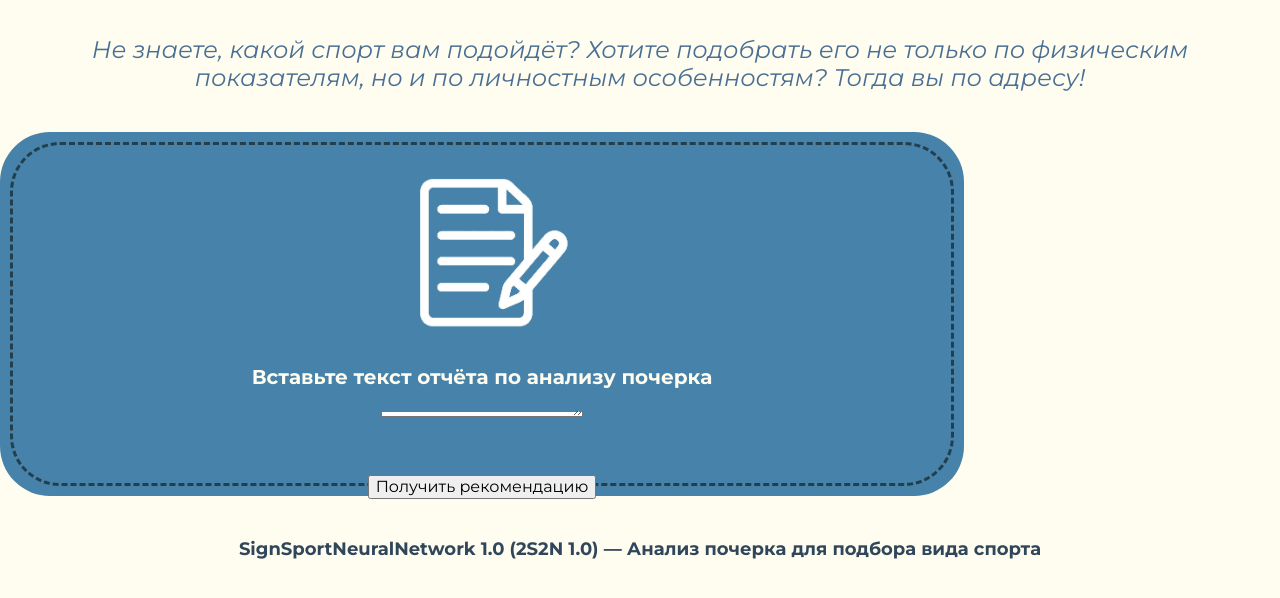
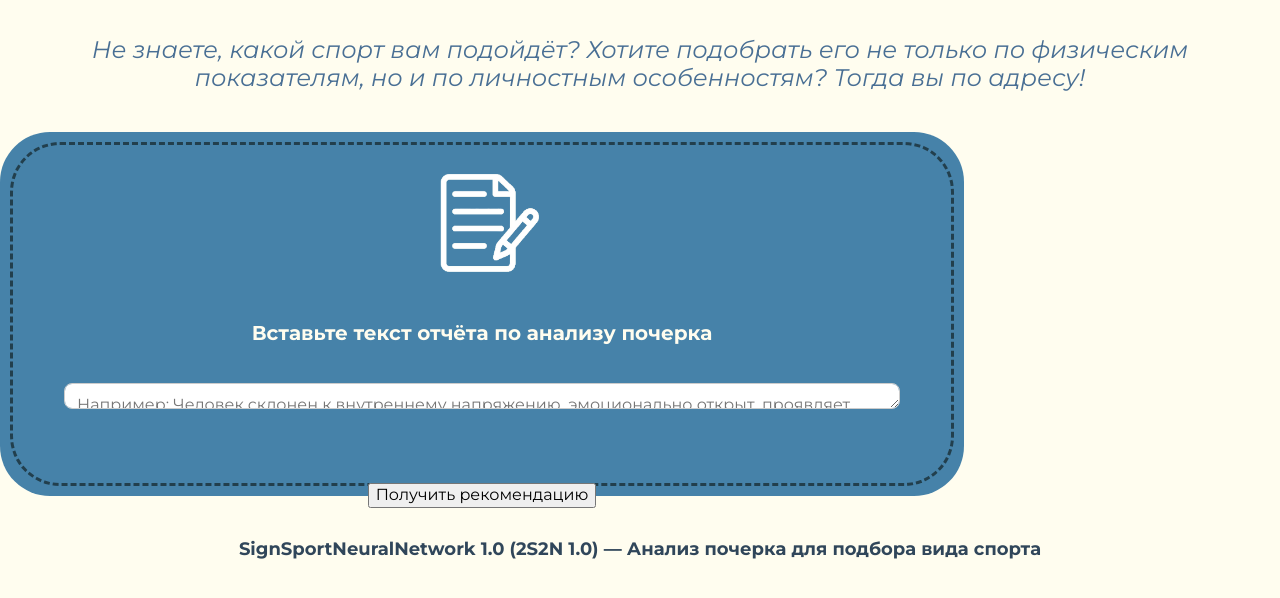
Before and after one commit to Books-Master18/SignSport-1.0, a Flask app: page /analyze-page in a window 1280 px wide. Shown: the part 178-776 px from the top of the page. Run offline with Flask 3, Linux system fonts and the light colour scheme.

Commit message:
js+css 2S2N

```diff
--- a/js/analyze.js
+++ b/js/analyze.js
@@ -0,0 +1,43 @@
+async function runAnalysis() {
+            const text = document.getElementById("reportInput").value.trim();
+            if (!text) {
+                alert("Пожалуйста, введите текст отчёта");
+                return;
+            }
+
+            const btn = event.target;
+            btn.disabled = true;
+            btn.textContent = "Анализ...";
+
+            try {
+                const response = await fetch("/api/analyze", {
+                    method: "POST",
+                    headers: {
+                        "Content-Type": "application/json"
+                    },
+                    body: JSON.stringify({ text: text })
+                });
+
+                const data = await response.json();
+
+                const resultDiv = document.getElementById("result");
+                if (data.success) {
+                    resultDiv.innerHTML = `
+                        <h3>✅ Рекомендация готова!</h3>
+                        <p><strong>Обнаруженная эмоция:</strong> ${data.emotion} (уверенность: ${(data.confidence * 100).toFixed(1)}%)</p>
+                        <p><strong>Рекомендуемый вид спорта:</strong> <strong>${data.sport}</strong></p>
+                        <p><em>${data.reason}</em></p>
+                    `;
+                } else {
+                    resultDiv.innerHTML = `<p style="color: #c0392b;">❌ Ошибка: ${data.error}</p>`;
+                }
+                resultDiv.style.display = "block";
+            } catch (error) {
+                document.getElementById("result").innerHTML =
+                    `<p style="color: #c0392b;">❌ Не удаётся подключиться к нейросети. Убедитесь, что сервер запущен.</p>`;
+                document.getElementById("result").style.display = "block";
+            } finally {
+                btn.disabled = false;
+                btn.textContent = "Получить рекомендацию";
+            }
+        }
--- a/static/css/style.css
+++ b/static/css/style.css
@@ -390,4 +390,53 @@
   transform: translateY(-1px);
 }
 
+
+/* Страница анализа — блок загрузки */
+.upload-box {
+    padding: 2rem;
+    text-align: center;
+}
+
+.upload-icon {
+    max-width: 120px;
+    margin-bottom: 1rem;
+}
+
+#reportInput {
+    width: 90%;
+    height: 150px;
+    padding: 12px;
+    margin: 1rem 0;
+    border: 1px solid #ccc;
+    border-radius: 8px;
+    font-family: inherit;
+    font-size: 16px;
+    resize: vertical; /* позволяет тянуть текстовое поле вниз */
+}
+
+.analyze-button {
+    background: #3498db;
+    color: white;
+    border: none;
+    padding: 10px 24px;
+    font-size: 16px;
+    border-radius: 6px;
+    cursor: pointer;
+    transition: background 0.2s ease;
+}
+
+.analyze-button:hover {
+    background: #2980b9;
+}
+
+/* Блок результата */
+#result {
+    margin: 2rem auto;
+    max-width: 800px;
+    padding: 1.5rem;
+    background: #f0f8ff;
+    border-radius: 10px;
+    display: none;
+}
+
 /* -------------------------------------------------- */
--- a/templates/neural_network.html
+++ b/templates/neural_network.html
@@ -10,6 +10,7 @@
     <link href="https://fonts.googleapis.com/css2?family=Montserrat:ital,wght@0,100..900;1,100..900&display=swap" rel="stylesheet">
     <link rel="stylesheet" href="{{ url_for('static', filename='css/normalize.css') }}">
     <link rel="stylesheet" href="{{ url_for('static', filename='css/style.css') }}">
+    <script src="{{ url_for('static', filename='js/analyze.js') }}"></script>
     <link rel="icon" href="{{ url_for('static', filename='images/favicon.jpg') }}" sizes="16x16" type="image/jpeg">
 </head>
 
```
